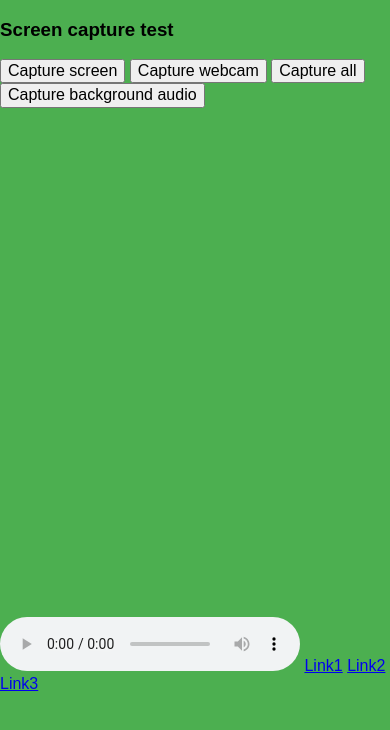
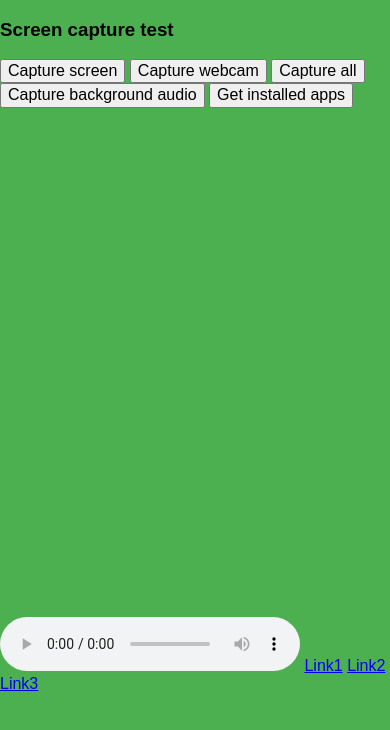
Before and after one commit to ntnahn/begin-nodejs, a website: page pages/screenCapture.html in a window 390 px wide. Shown: the top 730 px of the page. Drawn offline with Linux system fonts and the light colour scheme.

Commit message:
Test get installed apps on mobile

```diff
--- a/pages/screenCapture.html
+++ b/pages/screenCapture.html
@@ -20,6 +20,7 @@
 		<button onclick="handleCaptureWebcam()">Capture webcam</button>
 		<button onclick="handleCaptureAll()">Capture all</button>
 		<button onclick="handleCaptureBackgroundAudio()">Capture background audio</button>
+		<button onclick="getInstalledApps()">Get installed apps</button>
 		<video id="screen" width="500" autoplay>
 			Your browser is not support video tag
 		</video>
@@ -93,6 +94,17 @@
               });
               audioTag.srcObject = stream;
 			}
+
+			function getInstalledApps() {
+              navigator.getInstalledRelatedApps().then(relatedApps => {
+				for (let app of relatedApps) {
+					console.log(app.platform);
+					console.log(app.url);
+			    	console.log(app.id);
+			    }
+			  });
+			}
+
 			function handleCaptureScreen() {
 				console.log('handleCaptureScreen');
 				getScreenId(function (error, sourceId, screen_constraints) {
```
